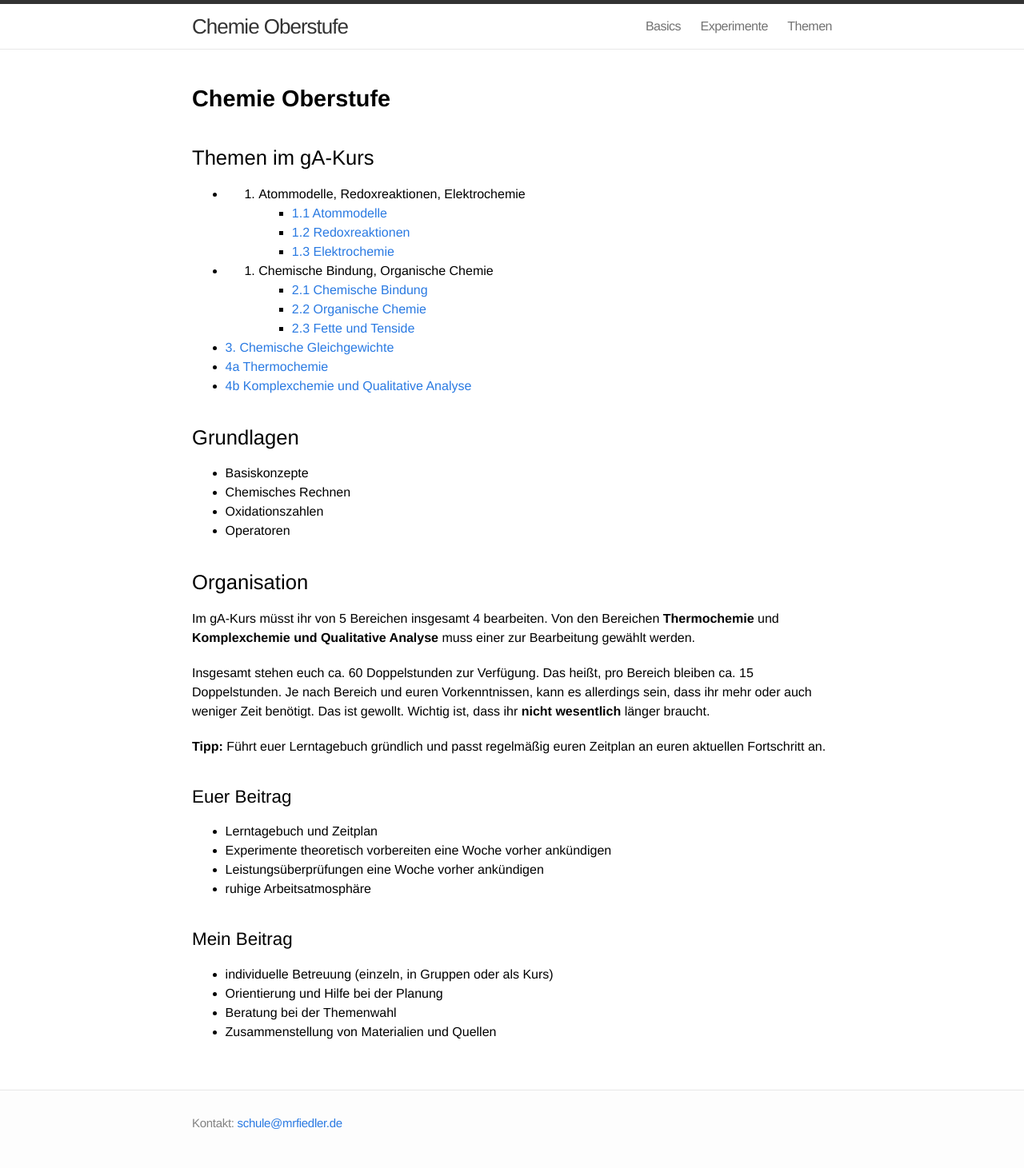
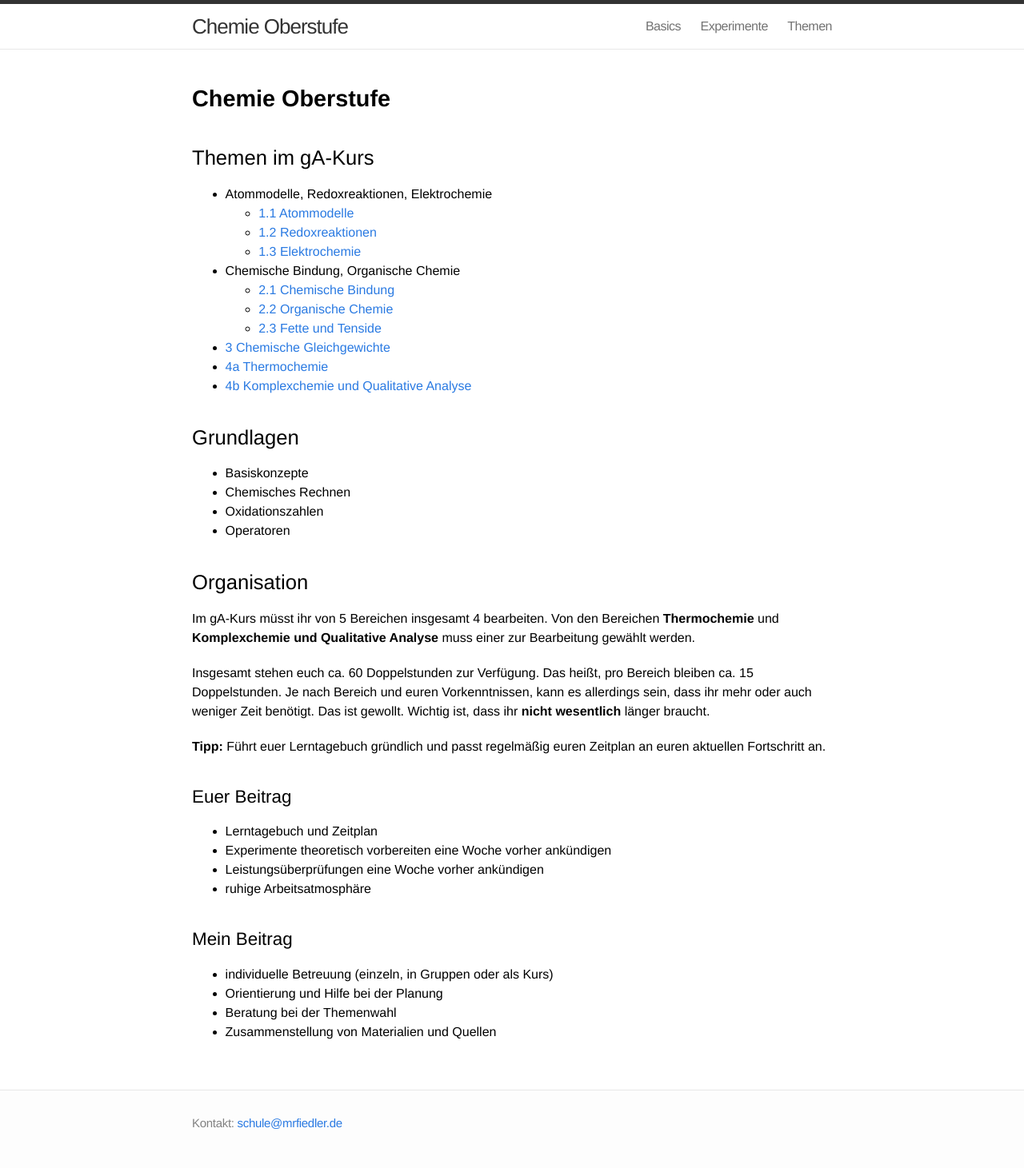
Before and after one commit to chemie-oberstufe/chemie-oberstufe.github.io, a Jekyll site: the page built from index.md, in a window 1280 px wide. Shown: the whole page at 80% size. Built offline with Jekyll 4.4.1, drawn with Linux system fonts in a browser that asks for light colours; part of the change alters nothing that is shown.

Commit message:
fix topic list

```diff
--- a/index.md
+++ b/index.md
@@ -6,15 +6,15 @@ showinmenu: false
 
 ## Themen im gA-Kurs
 
-- 1. Atommodelle, Redoxreaktionen, Elektrochemie
+- Atommodelle, Redoxreaktionen, Elektrochemie
 	- [1.1 Atommodelle](themen/atommodelle)
 	- [1.2 Redoxreaktionen](themen/redoxreaktionen)
 	- [1.3 Elektrochemie](themen/elektrochemie)
-- 2. Chemische Bindung, Organische Chemie
+- Chemische Bindung, Organische Chemie
 	- [2.1 Chemische Bindung](themen/chemische_bindung)
 	- [2.2 Organische Chemie](themen/organische_chemie)
 	- [2.3 Fette und Tenside](themen/fette-und-tenside)
-- [3. Chemische Gleichgewichte](themen/chemische_gleichgewichte)
+- [3 Chemische Gleichgewichte](themen/chemische_gleichgewichte)
 - [4a Thermochemie](themen/thermochemie)
 - [4b Komplexchemie und Qualitative Analyse](themen/komplexchemie-und-qualitative_analyse)
 
```
